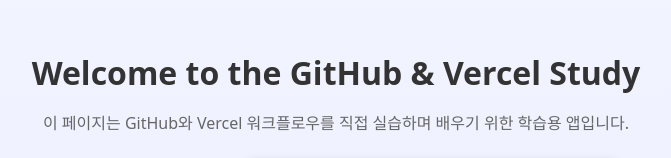
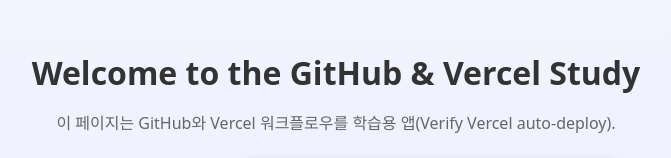
Before and after one commit to awbs33/vercel_github_study, a plain HTML site: page index.html in a window 1280 px wide. Shown: the part 218-376 px from the top of the page, without its empty margins (304-975 px from the left). Drawn offline with Linux system fonts and the light colour scheme.

Commit message:
update:improve homepage index content

```diff
--- a/index.html
+++ b/index.html
@@ -9,7 +9,7 @@
 <body>
   <div class="container">
     <h1>Welcome to the GitHub & Vercel Study</h1>
-    <p>이 페이지는 GitHub와 Vercel 워크플로우를 직접 실습하며 배우기 위한 학습용 앱입니다.</p>
+    <p>이 페이지는 GitHub와 Vercel 워크플로우를 학습용 앱(Verify Vercel auto-deploy).</p>
     <button id="themeBtn" class="primary-btn">Toggle Dark Theme</button>
     <div class="card">
       <h2>v1.1.2</h2>
```
